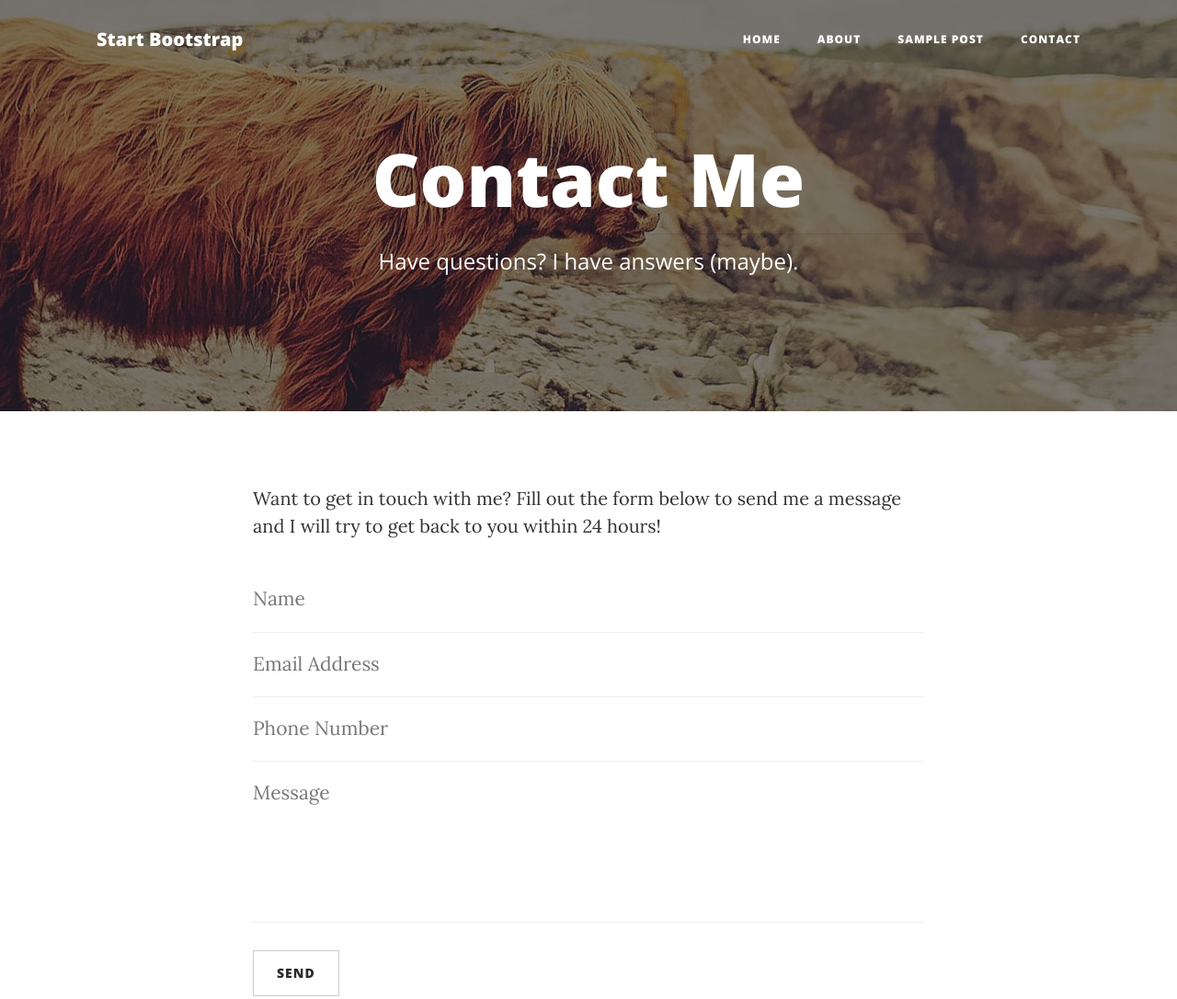
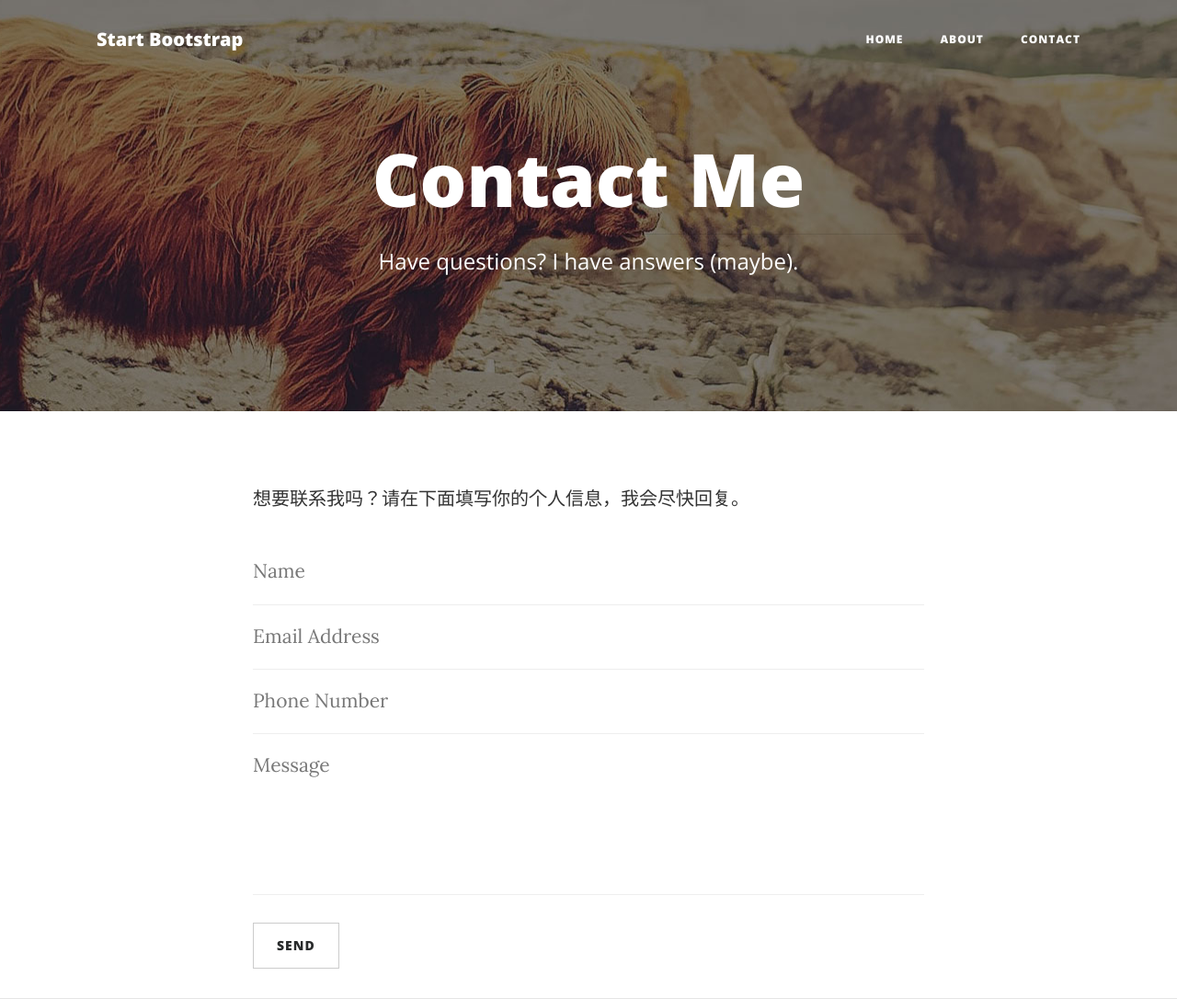
Before and after one commit to AlekseyPeng/AlekseyPeng.github.io, a website: page contact.html in a window 1280 px wide. Shown: the top 1086 px of the page at 92% size. Drawn offline with nearby package versions, Linux system fonts and the light colour scheme.

Commit message:
Update contact.html

```diff
--- a/contact.html
+++ b/contact.html
@@ -8,7 +8,7 @@
     <meta name="description" content="">
     <meta name="author" content="">
 
-    <title>Clean Blog - Start Bootstrap Theme</title>
+    <title>Contact</title>
 
     <!-- Bootstrap Core CSS -->
     <link href="lib/bootstrap/css/bootstrap.min.css" rel="stylesheet">
@@ -53,9 +53,7 @@
                     <li class="nav-item">
                         <a class="nav-link page-scroll" href="about.html">About</a>
                     </li>
-                    <li class="nav-item">
-                        <a class="nav-link page-scroll" href="post.html">Sample Post</a>
-                    </li>
+
                     <li class="nav-item">
                         <a class="nav-link page-scroll" href="contact.html">Contact</a>
                     </li>
@@ -83,7 +81,7 @@
     <div class="container">
         <div class="row">
             <div class="col-lg-8 offset-lg-2 col-md-10 offset-md-1">
-                <p>Want to get in touch with me? Fill out the form below to send me a message and I will try to get back to you within 24 hours!</p>
+                <p>想要联系我吗？请在下面填写你的个人信息，我会尽快回复。</p>
                 <!-- Contact Form - Enter your email address on line 19 of the mail/contact_me.php file to make this form work. -->
                 <!-- WARNING: Some web hosts do not allow emails to be sent through forms to common mail hosts like Gmail or Yahoo. It's recommended that you use a private domain email address! -->
                 <!-- NOTE: To use the contact form, your site must be on a live web host with PHP! The form will not work locally! -->
```
